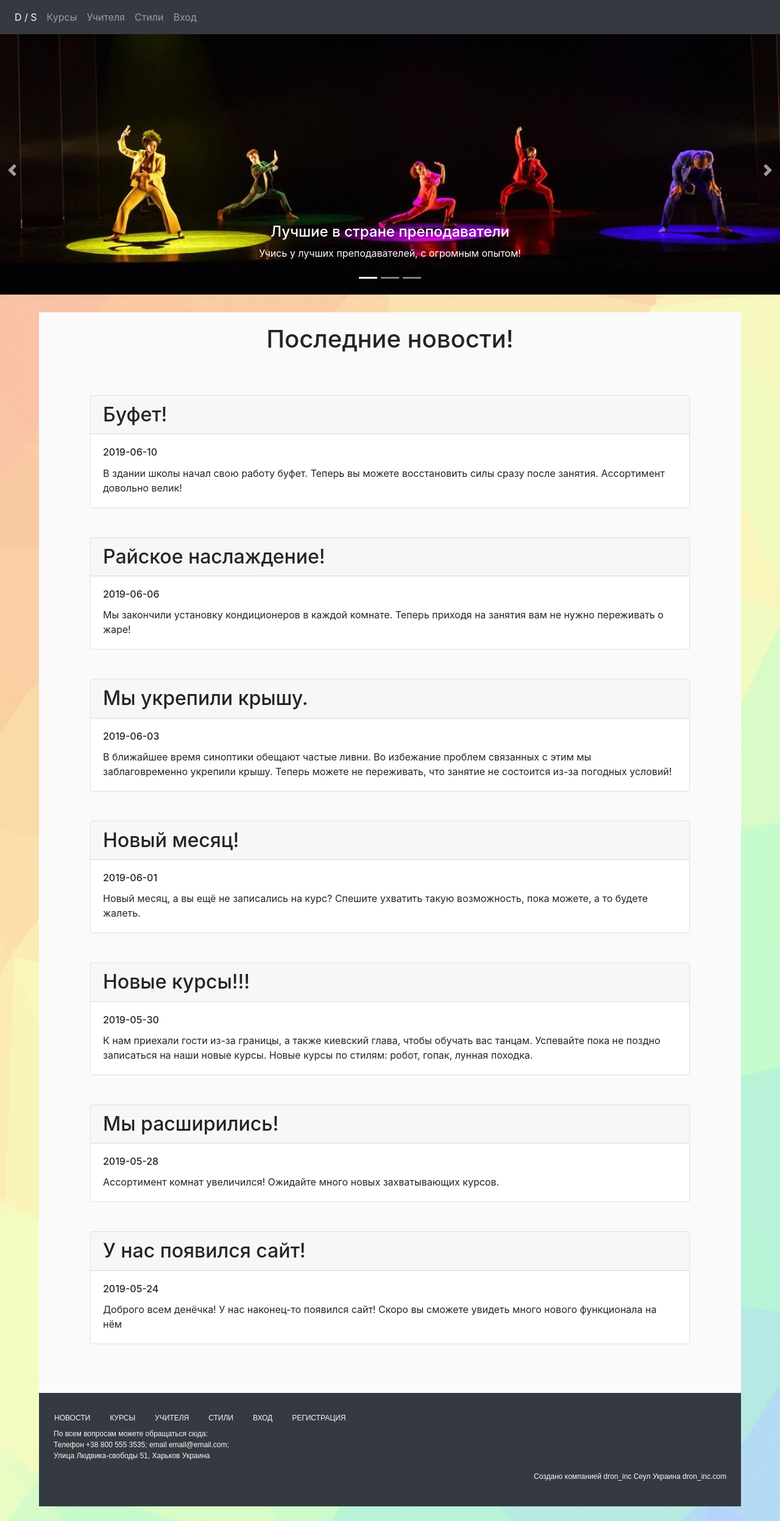
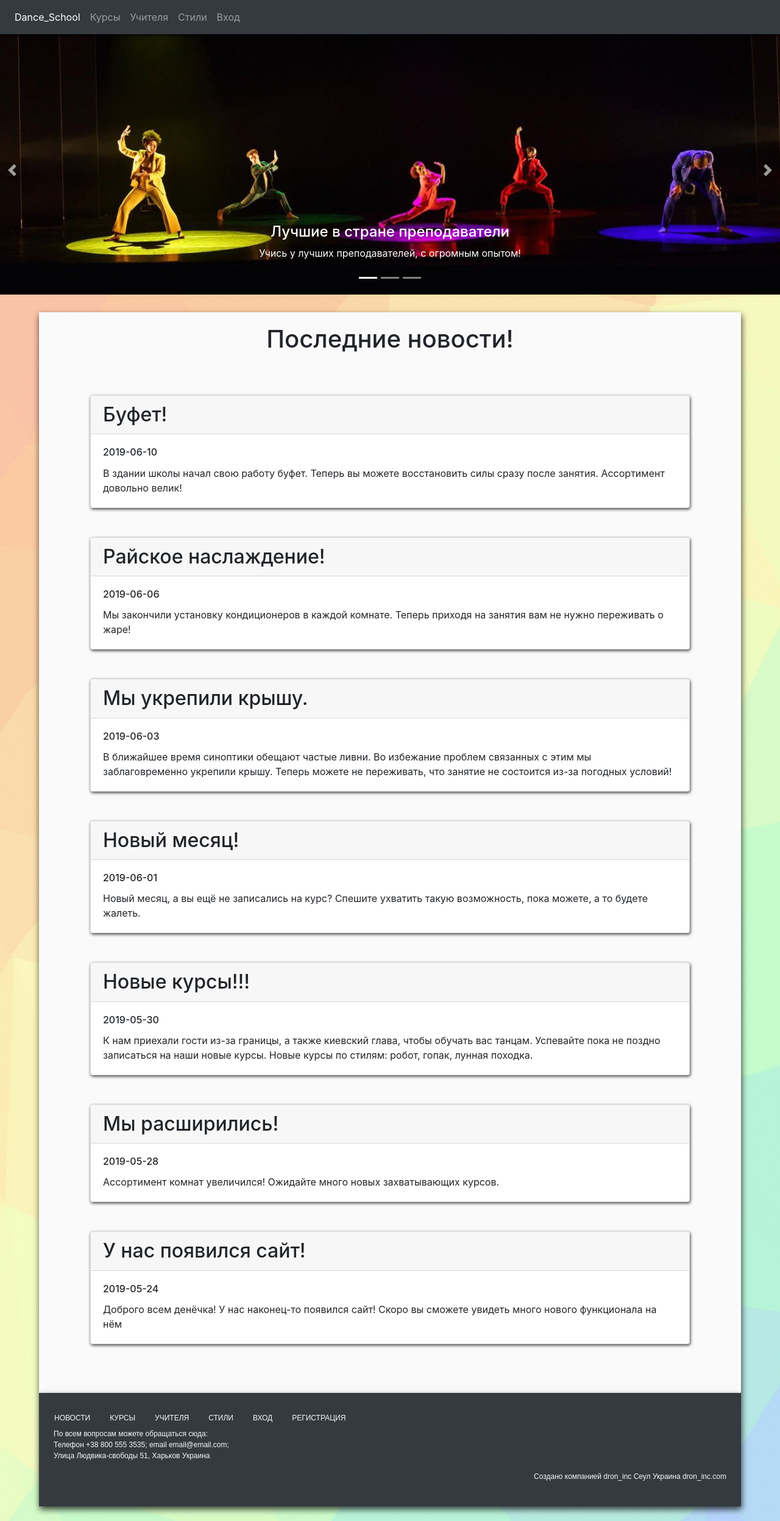
Before and after one commit to Lord1p/Dance_School, a PHP site: page / in a window 1280 px wide. Shown: the whole page at 61% size. Run offline with PHP 8.4, Linux system fonts and the light colour scheme; data comes from the database, SQL or seed files in the repository.

Commit message:
shadows added

```diff
--- a/app/index.html
+++ b/app/index.html
@@ -17,7 +17,7 @@
       <div class="collapse navbar-collapse" id="navbarNav">
         <ul class="navbar-nav">
           <li class="nav-item">
-            <a class="nav-link" id="news-link" href="#!news">D / S</a>
+            <a class="nav-link" id="news-link" href="#!news">Dance_School</a>
           </li>
           <li class="nav-item">
             <a class="nav-link" id="courses-link" href="#!courses">Курсы</a>
@@ -36,7 +36,7 @@
       <div id="account" class="dropdown">
         <img class="avatar" ng-src="{{currentUser.avatarLink}}" />
         <a
-          class="btn btn-sm dropdown-toggle text-light"
+          class="btn-sm dropdown-toggle text-light"
           href="javaScript:void(0)"
           role="button"
           id="dropdownMenuLink"
--- a/app/styles/main.css
+++ b/app/styles/main.css
@@ -1,6 +1,26 @@
 body {
   background-color: rgb(235, 235, 235);
   background-image: url(../../photos/bg.jpg);
+}
+
+nav {
+  box-shadow: 0 2px 5px 0 rgba(0,0,0,0.75);
+}
+
+button {
+  box-shadow: 0 2px 5px 0 rgba(0,0,0,0.75);
+}
+
+a.btn {
+  box-shadow: 0 2px 5px 0 rgba(0,0,0,0.75);
+}
+
+.card {
+  box-shadow: 1px 2px 5px 0 rgba(0,0,0,0.75);
+}
+
+.dropdown-menu {
+  box-shadow: 0 5px 10px 0 rgba(0,0,0,0.75);
 }
 
 .carousel-control-prev-icon {
@@ -48,6 +68,7 @@ body {
   min-height: 25em;
   width: 90%;
   margin: auto;
+  box-shadow: 1px 5px 10px 0px rgba(0,0,0,0.75);
 }
 
 .account-page {
@@ -156,6 +177,7 @@ ul {
   max-height: 300px;
   max-width: 300px;
   border-radius: 2%;
+  box-shadow: 0 3px 10px 0 rgba(0,0,0,0.75);
 }
 
 .sign-in {
```
